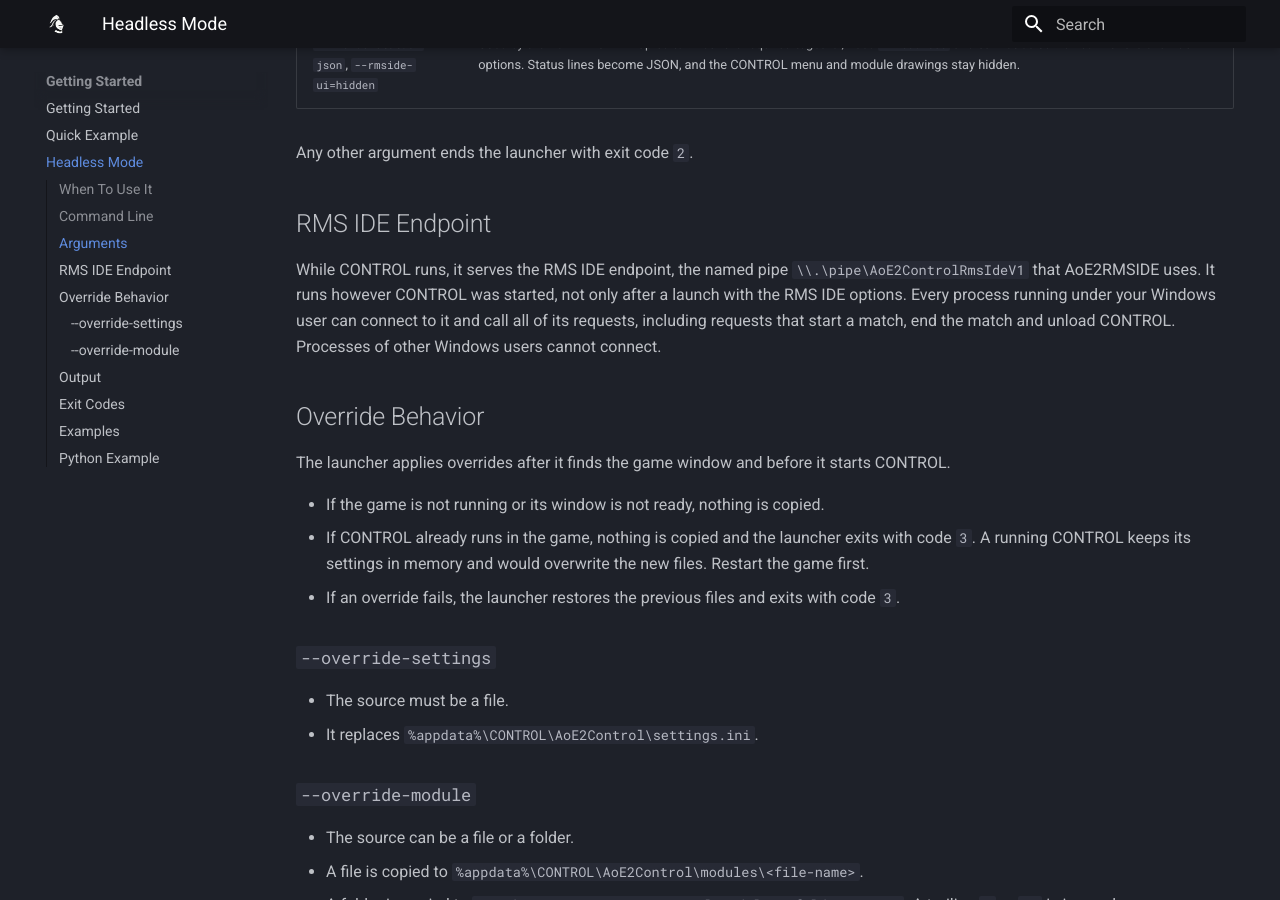
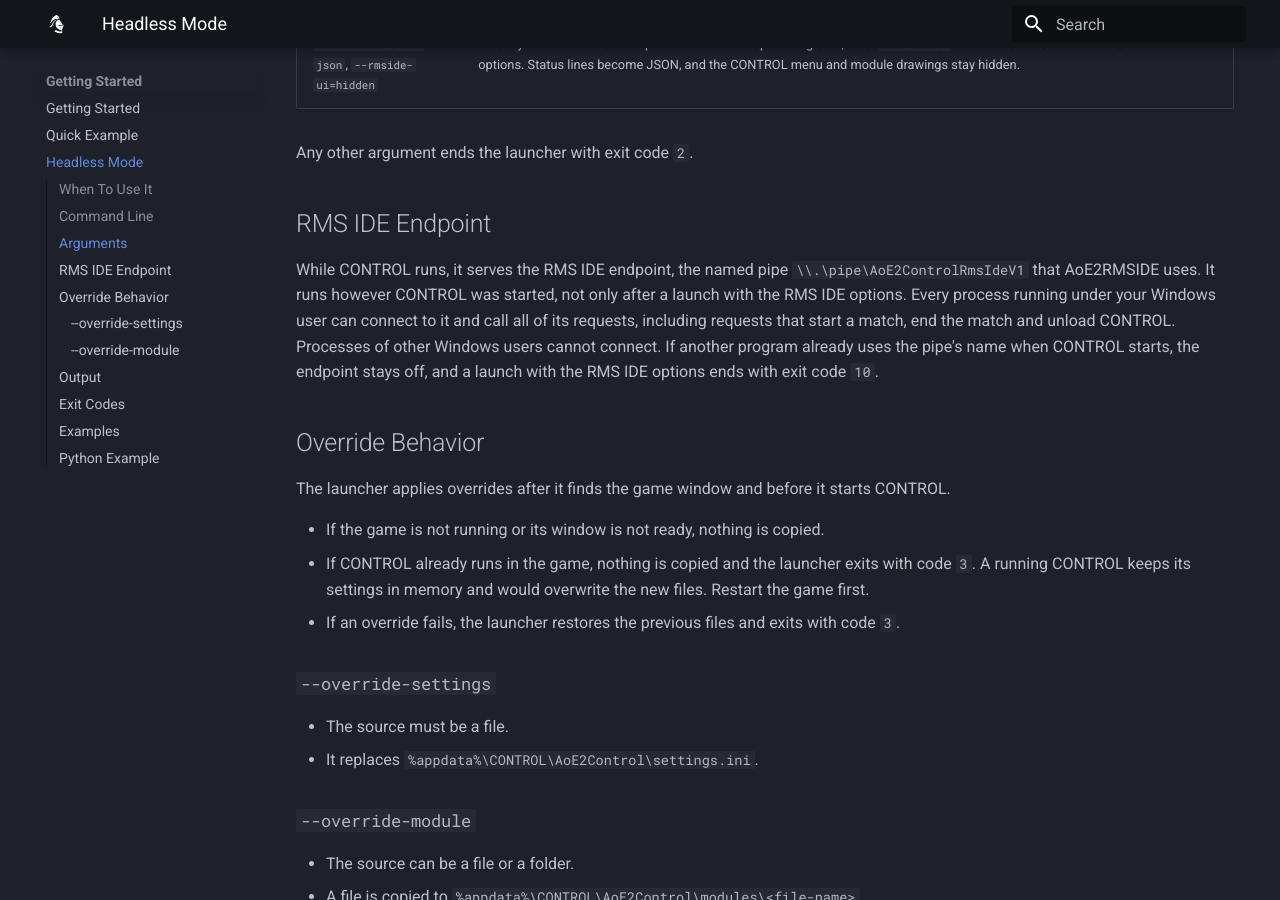
Before and after one commit to aoe2control/aoe2control.github.io, an MkDocs documentation site: the page built from docs/headless-mode.md, in a window 1280 px wide and 900 px high, scrolled down 1356 px. Built offline with MkDocs 1.6.1 and Material for MkDocs 9.7.7, drawn with Linux system fonts in a browser that asks for light colours; some of the changed text lies outside the part shown.

Commit message:
Document exit code 10 and the RMS IDE pipe owner check
Co-Authored-By: Claude Opus 5.5 <noreply@anthropic.com>

```diff
--- a/docs/headless-mode.md
+++ b/docs/headless-mode.md
@@ -45,7 +45,7 @@ Any other argument ends the launcher with exit code `2`.
 
 ## RMS IDE Endpoint
 
-While CONTROL runs, it serves the RMS IDE endpoint, the named pipe `\\.\pipe\AoE2ControlRmsIdeV1` that AoE2RMSIDE uses. It runs however CONTROL was started, not only after a launch with the RMS IDE options. Every process running under your Windows user can connect to it and call all of its requests, including requests that start a match, end the match and unload CONTROL. Processes of other Windows users cannot connect.
+While CONTROL runs, it serves the RMS IDE endpoint, the named pipe `\\.\pipe\AoE2ControlRmsIdeV1` that AoE2RMSIDE uses. It runs however CONTROL was started, not only after a launch with the RMS IDE options. Every process running under your Windows user can connect to it and call all of its requests, including requests that start a match, end the match and unload CONTROL. Processes of other Windows users cannot connect. If another program already uses the pipe's name when CONTROL starts, the endpoint stays off, and a launch with the RMS IDE options ends with exit code `10`.
 
 ## Override Behavior
 
@@ -113,6 +113,7 @@ Headless mode exits at the first of these lines. During a match CONTROL checks m
 | `7` | The game window is not ready: not open, minimized or smaller than 640x360. | `Game window not ready` |
 | `8` | Injection failed. | The injection error, for example `Process open failed` |
 | `9` | No result within `--timeout-ms`. | `Timed out waiting for startup status`, `CONTROL is still starting in this game`, `CONTROL is still unloading in this game` |
+| `10` | Only with the RMS IDE options: the RMS IDE endpoint is missing or another process serves its pipe. | `The RMS IDE endpoint did not start in this game`, `The RMS IDE endpoint pipe is served by another process` |
 
 `Offset Error` means CONTROL does not support this game version yet. The full line is `Offset Error: game version <version> is not supported (rows <numbers>). Wait for a CONTROL update. Details: %APPDATA%\CONTROL\AoE2Control\diagnostics\latest.json`. Include the row numbers and `latest.json` when you report it.
 
```
